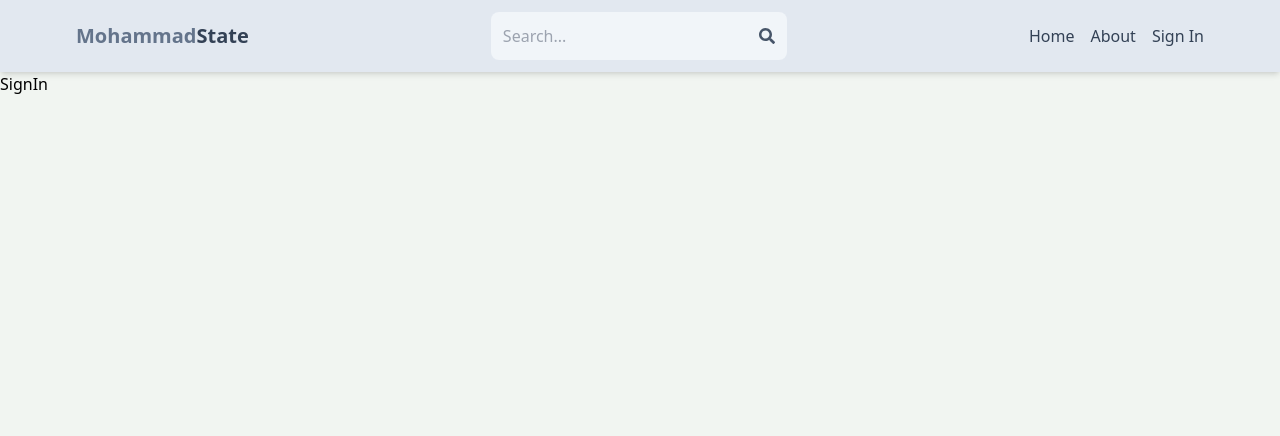
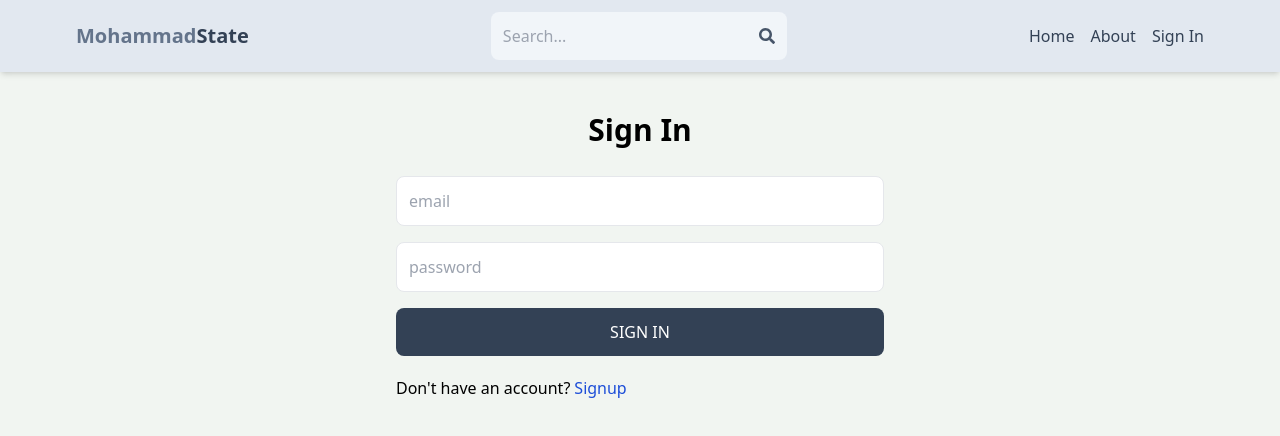
Before and after one commit to dada-mhmd/mern-realstate-frontend, a React (Vite) app in the folder frontend/: page /sign-in in a window 1280 px wide. Shown: the top 436 px of the page. Built offline with nearby package versions, Linux system fonts and the light colour scheme.

Commit message:
signin functionality done

```diff
--- a/frontend/src/pages/SignIn.jsx
+++ b/frontend/src/pages/SignIn.jsx
@@ -1,5 +1,97 @@
+import { useState } from 'react'
+import { Link, useNavigate } from 'react-router-dom'
+import { BeatLoader } from 'react-spinners'
+
 const SignIn = () => {
-  return <div>SignIn</div>
+  const [formData, setFormData] = useState({})
+  const [error, setError] = useState(null)
+  const [loading, setLoading] = useState(false)
+
+  const navigate = useNavigate()
+
+  const handleChange = (e) => {
+    setFormData({ ...formData, [e.target.id]: e.target.value })
+  }
+
+  const handleSubmit = async (e) => {
+    e.preventDefault()
+    try {
+      setLoading(true)
+
+      if (!formData.email || !formData.password) {
+        setLoading(false)
+        setError('Please add all fields')
+        return
+      }
+
+      const res = await fetch('/api/auth/signin', {
+        method: 'POST',
+        headers: {
+          'Content-Type': 'application/json',
+        },
+        body: JSON.stringify(formData),
+      })
+      const data = await res.json()
+
+      if (!data?.success) {
+        setLoading(false)
+        setError(data?.message)
+        return
+      }
+
+      setLoading(false)
+      setError(null)
+      navigate('/')
+    } catch (error) {
+      setLoading(false)
+      setError(error?.message)
+    }
+  }
+
+  return (
+    <section className='p-3 max-w-lg mx-auto'>
+      <h1 className='text-3xl text-center font-semibold my-7'>Sign In</h1>
+      <form onSubmit={handleSubmit} className='flex flex-col gap-4'>
+        <input
+          type='email'
+          placeholder='email'
+          className='border p-3 rounded-lg outline-none'
+          id='email'
+          onChange={handleChange}
+        />
+        <input
+          type='password'
+          placeholder='password'
+          className='border p-3 rounded-lg outline-none'
+          id='password'
+          onChange={handleChange}
+        />
+        <button
+          disabled={loading}
+          className='bg-slate-700 text-white p-3 rounded-lg uppercase hover:opacity-95 disabled:opacity-80'
+          type='submit'
+        >
+          {loading ? (
+            <BeatLoader
+              aria-label='Loading Spinner'
+              className='text-center w-full mx-auto'
+              color='white'
+              size={15}
+            />
+          ) : (
+            'Sign In'
+          )}
+        </button>
+      </form>
+      <div className='flex items-center gap-1 mt-5'>
+        <p className='font-medium'>Don't have an account?</p>
+        <Link to='/sign-up'>
+          <span className='text-blue-700'>Signup</span>
+        </Link>
+      </div>
+      {error && <p className='text-red-500 text-xl'>{error}</p>}
+    </section>
+  )
 }
 
 export default SignIn
--- a/frontend/src/pages/SignUp.jsx
+++ b/frontend/src/pages/SignUp.jsx
@@ -84,7 +84,7 @@ const SignUp = () => {
         </button>
       </form>
       <div className='flex items-center gap-1 mt-5'>
-        <p className='font-medium'>Have an account?</p>
+        <p className='font-medium'>Already have an account?</p>
         <Link to='/sign-in'>
           <span className='text-blue-700'>Login</span>
         </Link>
```
Also changed, not shown: 1 other file (tests, documents, lock files or other folders).
